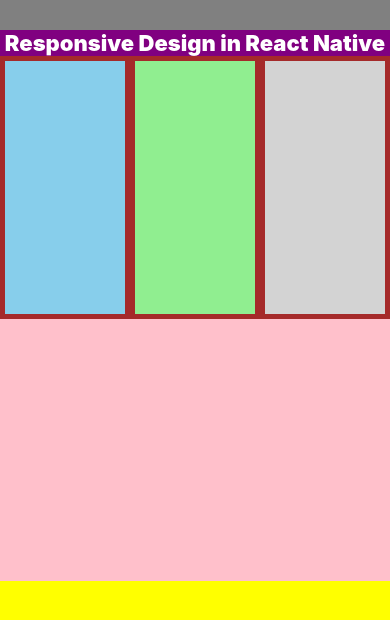
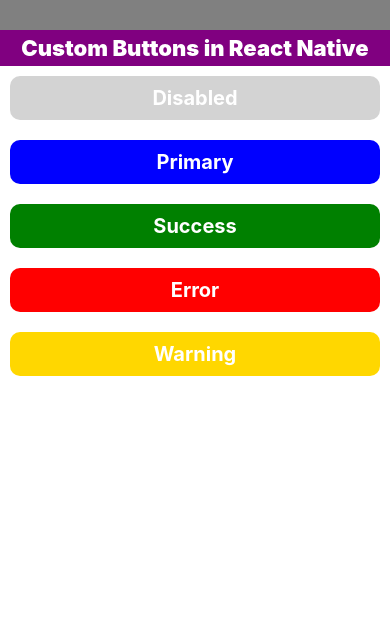
Before and after one commit to Hamxamsd/react-native-learning, a React Native app: screen / in a window 390 px wide. Shown: the top 620 px of the page. Built offline with nearby package versions, Linux system fonts and the light colour scheme.

Commit message:
custom buttons

```diff
--- a/App.js
+++ b/App.js
@@ -1,5 +1,5 @@
 import React from "react";
-import { Text, View, StyleSheet } from "react-native";
+import { Text, View, StyleSheet, TouchableHighlight } from "react-native";
 
 const App = () => {
   return (
@@ -12,19 +12,29 @@ const App = () => {
               fontSize: 22,
               fontWeight: "900",
               color: "white",
-              marginY: 5,
+              marginBlock: 5,
             }}
           >
-            Responsive Design in React Native
+            Custom Buttons in React Native
           </Text>
         </View>
-        <View style={styles.box1}>
-          <View style={styles.InnerBox1}></View>
-          <View style={styles.InnerBox2}></View>
-          <View style={styles.InnerBox3}></View>
+        <View>
+          <TouchableHighlight>
+            <Text style={styles.button}>Disabled</Text>
+          </TouchableHighlight>
+          <TouchableHighlight>
+            <Text style={[styles.button, styles.primary]}>Primary</Text>
+          </TouchableHighlight>
+          <TouchableHighlight>
+            <Text style={[styles.button, styles.success]}>Success</Text>
+          </TouchableHighlight>
+          <TouchableHighlight>
+            <Text style={[styles.button, styles.error]}>Error</Text>
+          </TouchableHighlight>
+          <TouchableHighlight>
+            <Text style={[styles.button, styles.warning]}>Warning</Text>
+          </TouchableHighlight>
         </View>
-        <View style={styles.box2}></View>
-        <View style={styles.box3}></View>
       </View>
     </>
   );
@@ -36,10 +46,29 @@ const styles = StyleSheet.create({
   mainBox: {
     flex: 1,
   },
-  box1: { flex: 1, backgroundColor: "brown", flexDirection: "row" },
-  box2: { flex: 1, backgroundColor: "pink" },
-  box3: { flex: 1, backgroundColor: "yellow" },
-  InnerBox1: { flex: 1, backgroundColor: "skyblue", margin: 5 },
-  InnerBox2: { flex: 1, backgroundColor: "lightgreen", margin: 5 },
-  InnerBox3: { flex: 1, backgroundColor: "lightgray", margin: 5 },
+  button: {
+    fontSize: 20,
+    fontWeight: "bold",
+    backgroundColor: "lightgray",
+    textAlign: "center",
+    margin: 10,
+    padding: 10,
+    color: "#fff",
+    borderRadius: 10,
+    shadowColor: "blue",
+    elevation: 10,
+    shadowOpacity: 1,
+  },
+  primary: {
+    backgroundColor: "blue",
+  },
+  success: {
+    backgroundColor: "green",
+  },
+  error: {
+    backgroundColor: "red",
+  },
+  warning: {
+    backgroundColor: "gold",
+  },
 });
```
